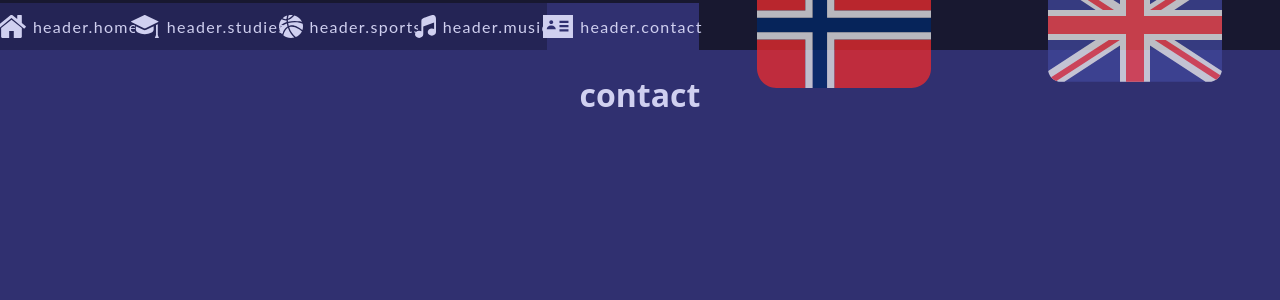
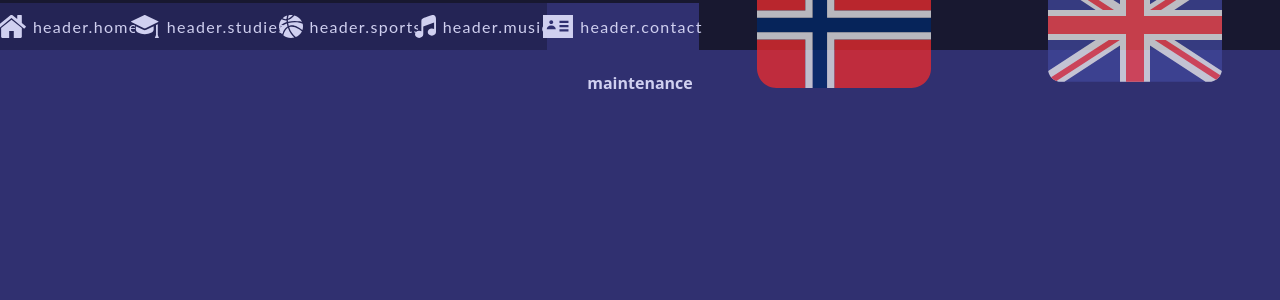
Before and after one commit to AlexOstgaard/my-website, a React (Vite) app: page /my-website/Contact in a window 1280 px wide. Shown: the top 300 px of the page. Built offline with nearby package versions, Linux system fonts and the light colour scheme; the HTML template or start-up script is replaced by a standard one; a web font is replaced by a local one.

Commit message:
Apply local user changes

```diff
--- a/src/components/Contact/Contact.tsx
+++ b/src/components/Contact/Contact.tsx
@@ -7,7 +7,7 @@ function Contact() {
 
 
     return (
-        <h1>{t("contact")}</h1>
+        <h4>{t("maintenance")}</h4>
     )
 }
 
--- a/src/components/Home/Home.tsx
+++ b/src/components/Home/Home.tsx
@@ -16,7 +16,7 @@ function Home() {
             <img src={wideProfile} alt="Mitt bilde" id="wideProfile" />
             <h1>{t("home.welcome")}</h1>
             <p>
-                {t("home.welcomeParagraph")}
+                {t("home.welcomeParagraph")} <u>{t("home.someInterests")}</u>
                 <br />
                 &rarr; {t("home.interests")}
                 <br />
--- a/src/components/Music/Music.tsx
+++ b/src/components/Music/Music.tsx
@@ -7,7 +7,7 @@ function Music() {
 
 
     return (
-        <h1>{t("music")}</h1>
+        <h4>{t("maintenance")}</h4>
     )
 }
 
--- a/src/components/Sports/Sports.tsx
+++ b/src/components/Sports/Sports.tsx
@@ -7,7 +7,7 @@ function Sports() {
 
 
     return (
-        <h1>{t("sports")}</h1>
+        <h4>{t("maintenance")}</h4>
     )
 }
 
--- a/src/components/Studies/Studies.tsx
+++ b/src/components/Studies/Studies.tsx
@@ -7,7 +7,7 @@ function Studies() {
 
 
     return (
-        <h1>{t("studies")}</h1>
+        <h4>{t("maintenance")}</h4>
     )
 }
 
--- a/src/i18n/en.json
+++ b/src/i18n/en.json
@@ -17,5 +17,7 @@
         "api": "My usage of some API's to show some numbers here and there. Hopefully it works properly.",
         "conclusion": "You can find everything by searching through the sites!",
         "language": "Hvis du vil bytte språk til norsk, trykk på flagget oppe i høyre hjørne."
-    }
+    },
+
+    "maintenance": "Come back later to check out the content of this page. You are welcome to send me a reminder, at alexostgaard@gmail.com."
 }
--- a/src/i18n/no.json
+++ b/src/i18n/no.json
@@ -17,5 +17,9 @@
         "api": "Min bruk av noen API-er til å vise noen tall her og der. Forhåpentligvis funker det.",
         "conclusion": "Du kan finne alt ved å lete rundt i sidene!",
         "language": "If you want to switch language to English, click the flag in the upper right corner."
-    }
+    },
+
+
+    "maintenance": "Kom tilbake senere for å se innholdet på denne siden. Hvis du vil sende meg en påminnelse, så kan du det via alexostgaard@gmail.com."
+
 }
```
